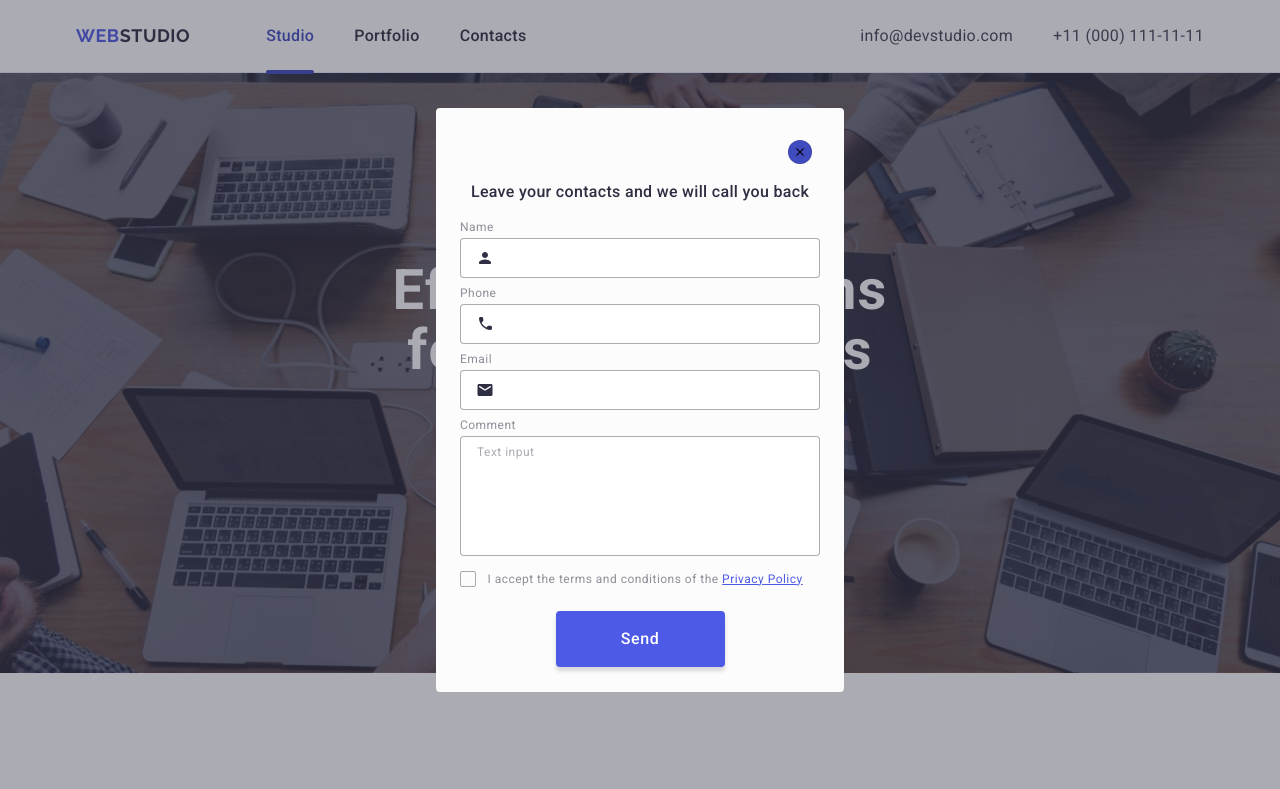
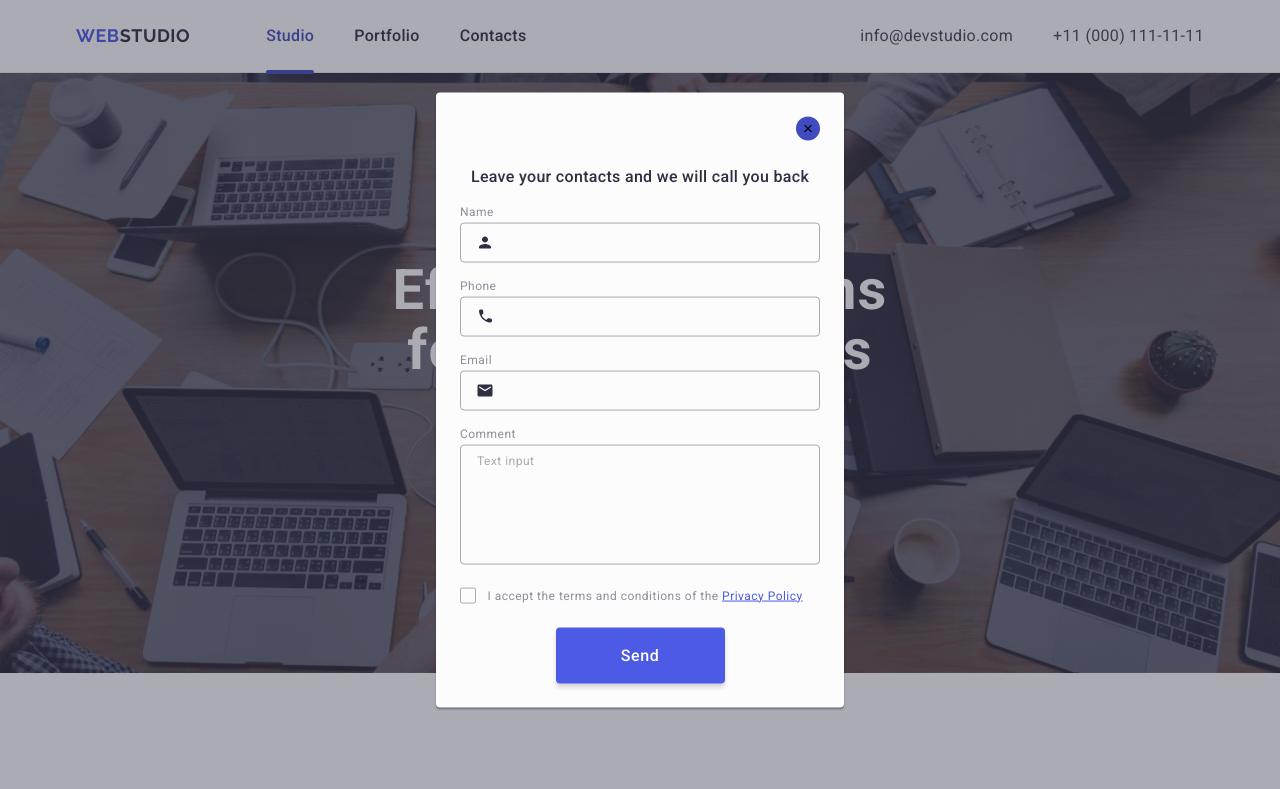
Before and after one commit to Masha1004/goit-markup-hw-05, a plain HTML site: page index.html in a window 1280 px wide. Both pictures are taken after a click on the button 800 px from the left and 152 px from the top of the page. Shown: the top 789 px of the page. Drawn offline with nearby package versions, Linux system fonts and the light colour scheme.

Commit message:
homework

```diff
--- a/css/styles.css
+++ b/css/styles.css
@@ -487,10 +487,12 @@ body {
 }
 
 .footer-form-input {
+  margin-left: 80px;
+}
+
+.footer-form-box {
   display: flex;
-  flex-direction: column;
-  align-items: baseline;
-  margin-left: 80px;
+  /* gap: 24px; */
 }
 
 .review-text-footer {
@@ -506,13 +508,17 @@ body {
 }
 
 .review-form-field-footer {
+  font-size: 12px;
+  line-height: 1.5;
+  letter-spacing: 0.04em;
   width: 264px;
   height: 40px;
   border-radius: 4px;
   border: 1px solid #ffffff;
   padding-left: 16px;
+  filter: drop-shadow(0px 4px 4px rgba(0, 0, 0, 0.15));
   box-shadow: 0px 4px 4px 0px rgba(0, 0, 0, 0.15);
-  background: #2e2f42;
+  background-color: transparent;
 }
 
 .review-form-field-footer::placeholder {
@@ -524,11 +530,13 @@ body {
 }
 
 .footer-btn {
-  display: inline-flex;
+  display: flex;
   justify-content: center;
   align-items: center;
   text-align: center;
   gap: 16px;
+  font-family: 'Roboto', sans-serif;
+  font-size: 16px;
   font-weight: 500;
   line-height: 1.5;
   letter-spacing: 0.04em;
@@ -538,12 +546,13 @@ body {
   height: 40px;
   border: none;
   border-radius: 4px;
-  background: #4d5ae5;
+  background-color: #4d5ae5;
   color: #ffffff;
 }
 
 .footer-icon-btn {
   fill: #ffffff;
+  margin-left: 16px;
 }
 
 .backdrop {
@@ -558,7 +567,8 @@ body {
   opacity: 0;
   visibility: hidden;
   pointer-events: none;
-  transition: opasity 250ms linear, visabiliti 250ms linear;
+  transition: opasity 250ms cubic-bezier(0.4, 0, 0.2, 1),
+    visabiliti 250ms cubic-bezier(0.4, 0, 0.2, 1);
 }
 
 .backdrop.is-open {
@@ -574,26 +584,35 @@ body {
   transform: translate(-50%, -50%);
   width: 408px;
   padding: 72px 24px 24px 24px;
-  height: 584px;
+  min-height: 584px;
   border-radius: 4px;
+  box-shadow: 0px 1px 1px rgba(0, 0, 0, 0.14), 0px 1px 3px rgba(0, 0, 0, 0.12),
+    0px 2px 1px rgba(0, 0, 0, 0.2);
+  transition: transform 250ms cubic-bezier(0.4, 0, 0.2, 1);
   background: #fcfcfc;
 }
 
 .modal-close-btn {
+  display: flex;
+  justify-content: center;
+  align-items: center;
   position: absolute;
-  top: 32px;
-  right: 32px;
+  top: 24px;
+  right: 24px;
   width: 24px;
   height: 24px;
+  padding: 0;
   line-height: 0;
   border: 1px solid rgba(0, 0, 0, 0.1);
   border-radius: 50%;
   background-color: #e7e9fc;
-  transition: background-color 250ms cubic-bezier(0.4, 0, 0.2, 1);
+  transition: background-color 250ms cubic-bezier(0.4, 0, 0.2, 1),
+    border 250ms cubic-bezier(0.4, 0, 0.2, 1);
 }
 
 .modal-close-btn:hover,
 .modal-close-btn:focus {
+  border: none;
   background-color: #404bbf;
 }
 
@@ -628,7 +647,7 @@ body {
 }
 
 .review-form-field-wrapper {
-  margin-bottom: 8px;
+  margin-bottom: 16px;
 }
 
 .review-form-input-wrapper {
@@ -642,6 +661,8 @@ body {
   border: 1px solid rgba(46, 47, 66, 0.4);
   padding-left: 38px;
   transition: border-color 250ms cubic-bezier(0.4, 0, 0.2, 1);
+  outline: transparent;
+  background-color: transparent;
 }
 
 .review-form-field:focus {
@@ -675,6 +696,8 @@ body {
   line-height: 1.17;
   letter-spacing: 0.04em;
   transition: border-color 250ms cubic-bezier(0.4, 0, 0.2, 1);
+  background-color: transparent;
+  outline: transparent;
   color: rgba(46, 47, 66, 0.4);
 }
 
@@ -711,6 +734,9 @@ body {
   cursor: pointer;
   fill: transparent;
   margin-right: 8px;
+  transition: background-color 250ms cubic-bezier(0.4, 0, 0.2, 1),
+    border 250ms cubic-bezier(0.4, 0, 0.2, 1),
+    fill 250ms cubic-bezier(0.4, 0, 0.2, 1);
 }
 
 .review-form-checkbox-wrapper {
@@ -720,6 +746,7 @@ body {
 .review-form-checkbox:checked
   + .review-form-checkbox-label
   .reviev-form-own-checkbox {
+  border: none;
   background-color: #404bbf;
   fill: #f4f4fd;
 }
@@ -739,5 +766,6 @@ body {
   border-radius: 4px;
   background: #4d5ae5;
   box-shadow: 0px 4px 4px 0px rgba(0, 0, 0, 0.15);
+  transition: background-color 250ms cubic-bezier(0.4, 0, 0.2, 1);
   color: #ffffff;
 }
--- a/index.html
+++ b/index.html
@@ -470,7 +470,7 @@
         </div>
         <div class="footer-form-input">
           <p class="review-text-footer">Subscribe</p>
-          <form>
+          <form class="footer-form-box">
             <label
               class="review-form-footer-label"
               for="user-email-footer"
@@ -478,7 +478,7 @@
             <input
               class="review-form-field-footer"
               type="email"
-              name="user_email_footer"
+              name="user-email-footer"
               id="user-email-footer"
               placeholder="E-mail"
               required
@@ -495,7 +495,7 @@
     </footer>
     <div class="backdrop is-open">
       <div class="modal">
-        <button class="modal-close-btn">
+        <button class="modal-close-btn" type="button">
           <svg
             class="modal-close-btn-icon"
             width="8"
@@ -510,15 +510,13 @@
         </p>
         <form class="review-form">
           <div class="review-form-field-wrapper">
-            <label class="review-form-field-label" for="user-first-name"
-              >Name</label
-            >
+            <label class="review-form-field-label" for="user-name">Name</label>
             <div class="review-form-input-wrapper">
               <input
                 class="review-form-field"
                 type="text"
-                name="user_first_name"
-                id="user-first-name"
+                name="user-name"
+                id="user-name"
                 required
                 pattern="[a-zA-Zа-яА-ЯіІїЇєЄґҐйЙ']+"
                 title="Diana"
@@ -526,7 +524,7 @@
               <svg
                 class="review-form-field-icon"
                 width="18"
-                height="18"
+                height="24"
                 aria-label="modal person"
               >
                 <use href="./images/icons.svg#icon-person"></use>
@@ -541,7 +539,7 @@
               <input
                 class="review-form-field"
                 type="tel"
-                name="user_phone_number"
+                name="user-phone"
                 id="user-phone"
                 required
                 pattern="[0-9]{3}-[0-9]{3}[0-9]{2}-[0-9]{2}"
@@ -565,7 +563,7 @@
               <input
                 class="review-form-field"
                 type="email"
-                name="user_email"
+                name="user-email"
                 id="user-email"
                 required
               />
@@ -585,7 +583,7 @@
             </label>
             <textarea
               class="review-form-message"
-              name="user_comment"
+              name="user-comment"
               id="user-comment"
               placeholder="Text input"
             ></textarea>
@@ -594,7 +592,7 @@
             <input
               class="review-form-checkbox visually-hidden"
               type="checkbox"
-              name="user_policy"
+              name="user-policy"
               id="user-policy"
               value="true"
               required
```
